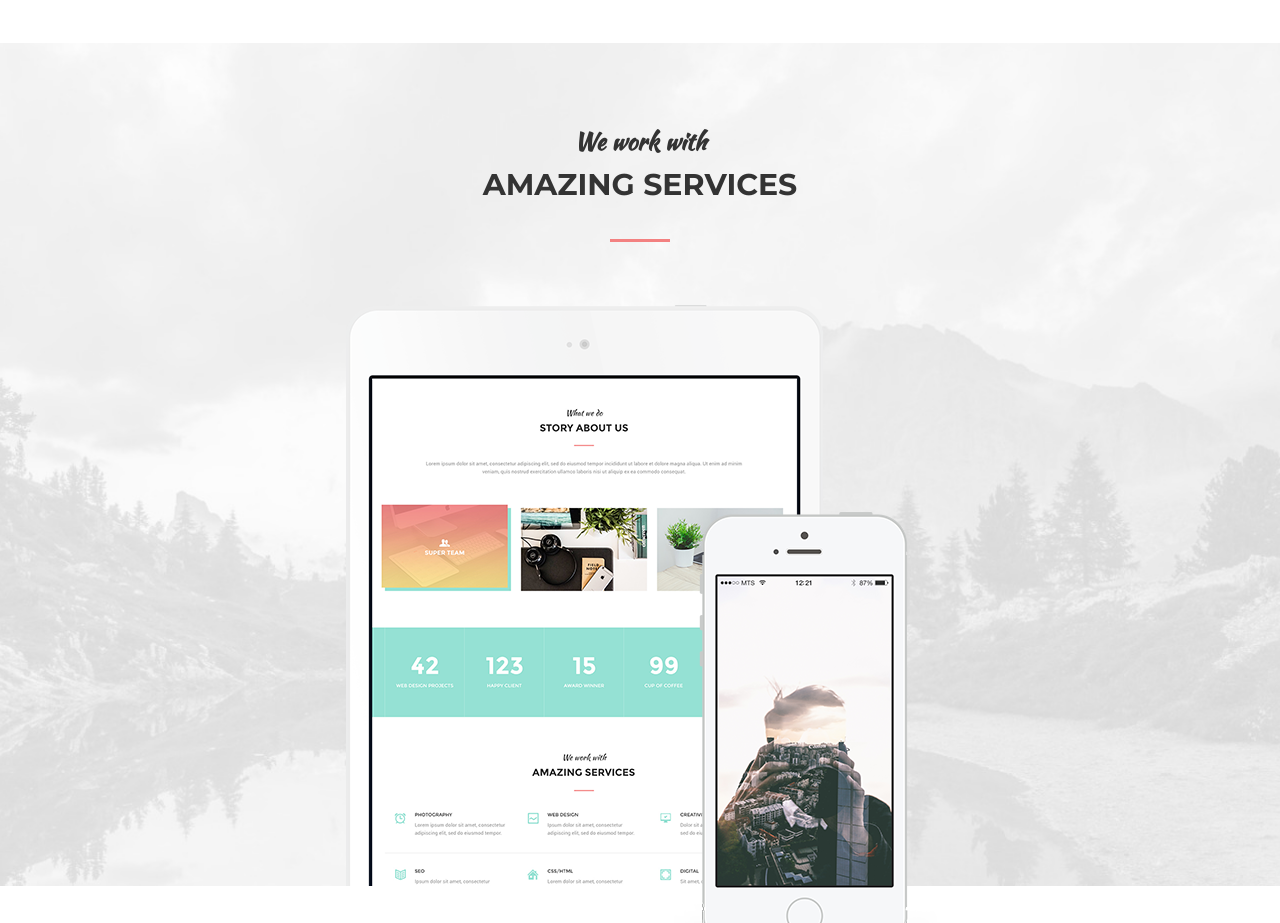
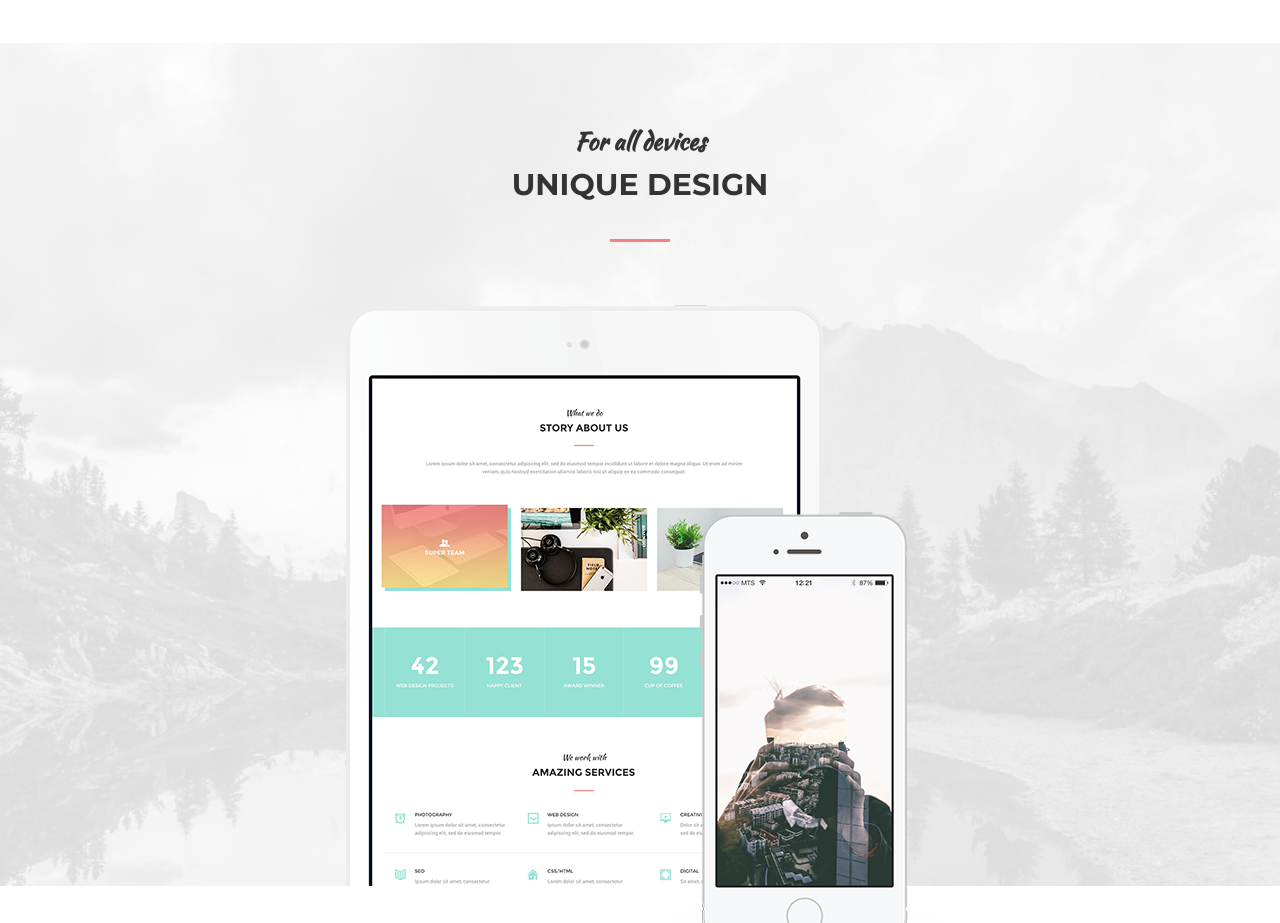
Before and after one commit to ronnika/MoGo, a plain HTML site: page index.html in a window 1280 px wide. Shown: the part 2260-3183 px from the top of the page. Drawn offline with Linux system fonts and the light colour scheme.

Commit message:
fix: fix error in section__header

```diff
--- a/index.html
+++ b/index.html
@@ -176,8 +176,8 @@
     <section class="section section-devices">
         <div class="container">
             <div class="section__header">
-                <h3 class="section__subtitle">We work with</h3>
-                <h2 class="section__title">Amazing Services</h2>
+                <h3 class="section__subtitle">For all devices</h3>
+                <h2 class="section__title">Unique design</h2>
             </div>
             <div class="devices">
                 <img class="devices__tablet" src="./assets/img/devices/tablet.png" alt="tablet">
```
